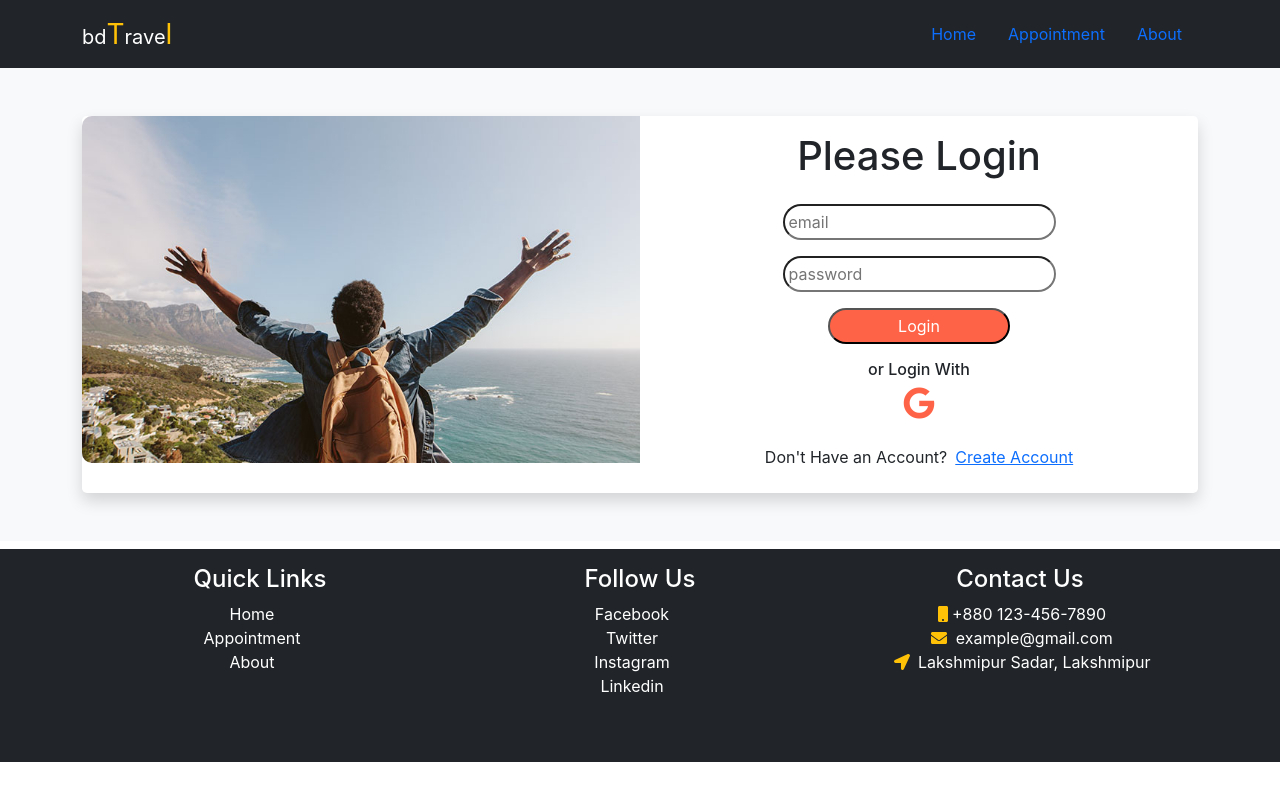
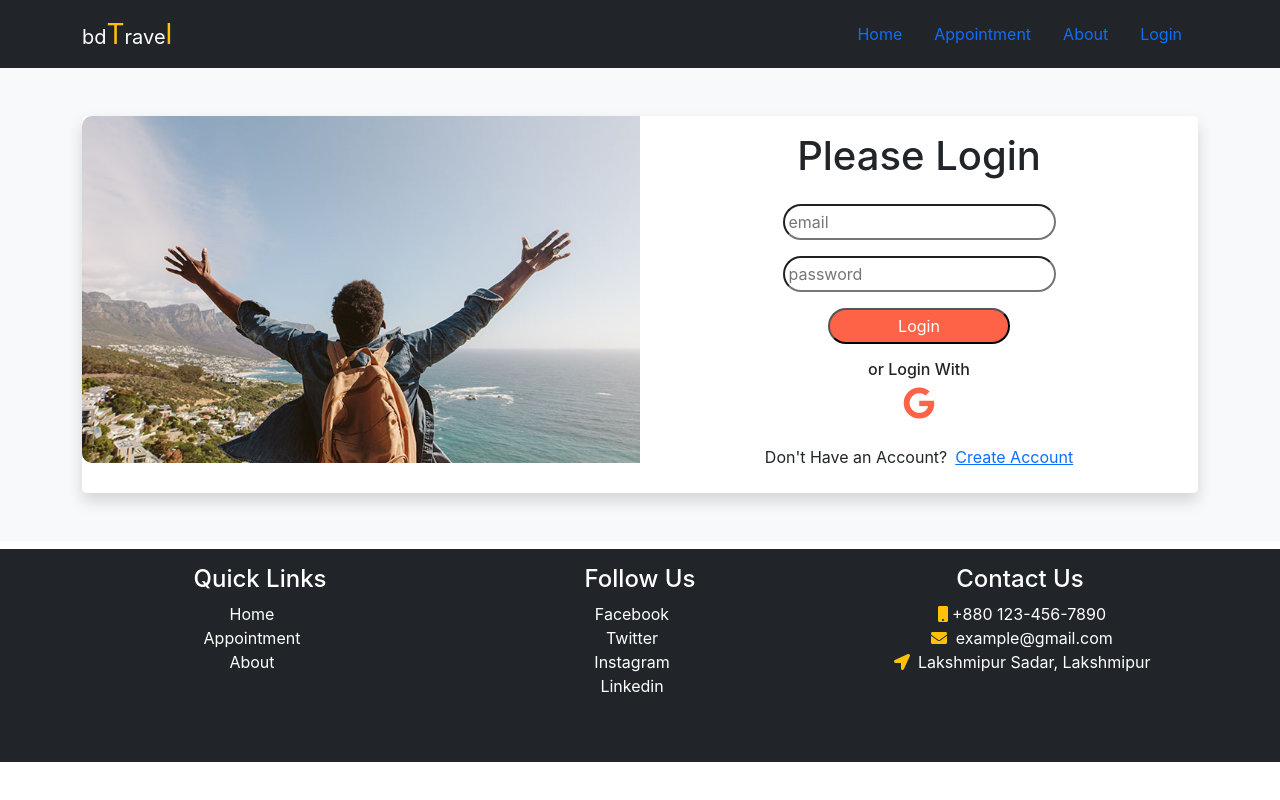
Before and after one commit to eimon078/bdTravel-client-side, a React (Create React App) app: page /login in a window 1280 px wide. Built offline with nearby package versions, Linux system fonts and the light colour scheme; no server answers.

Commit message:
Added Authentication

```diff
--- a/package.json
+++ b/package.json
@@ -10,6 +10,7 @@
     "@testing-library/react": "^11.2.7",
     "@testing-library/user-event": "^12.8.3",
     "bootstrap": "^5.1.3",
+    "firebase": "^9.2.0",
     "react": "^17.0.2",
     "react-bootstrap": "^2.0.1",
     "react-dom": "^17.0.2",
--- a/src/App.js
+++ b/src/App.js
@@ -1,5 +1,6 @@
 import { BrowserRouter, Switch, Route } from 'react-router-dom';
 import './App.css';
+import AuthProvider from './contexts/AuthProvider';
 import Home from './pages/Home/Home/Home';
 import Login from './pages/Login/Login/Login';
 import Register from './pages/Login/Register/Register';
@@ -10,6 +11,7 @@ import Header from './pages/Shared/Header/Header';
 function App() {
   return (
     <div className="App">
+      <AuthProvider>
         <BrowserRouter>
           <Header></Header>
           <Switch>
@@ -31,6 +33,7 @@ function App() {
           </Switch>
           <Footer></Footer>
         </BrowserRouter>
+      </AuthProvider>
     </div>
   );
 }
--- /dev/null
+++ b/src/contexts/AuthProvider.js
@@ -0,0 +1,16 @@
+import React from 'react';
+import { createContext } from 'react';
+import useFirebase from '../hooks/useFirebase';
+
+
+export const AuthContext = createContext();
+const AuthProvider = ({ children }) => {
+    const allContext = useFirebase();
+    return (
+        <AuthContext.Provider value={allContext}>
+            {children}
+        </AuthContext.Provider>
+    );
+};
+
+export default AuthProvider;
--- /dev/null
+++ b/src/hooks/useAuth.js
@@ -0,0 +1,8 @@
+import { useContext } from "react"
+import { AuthContext } from "../contexts/AuthProvider"
+
+const useAuth = () => {
+    return useContext(AuthContext)
+}
+
+export default useAuth;
--- /dev/null
+++ b/src/hooks/useFirebase.js
@@ -0,0 +1,102 @@
+import { getAuth, signInWithPopup, GoogleAuthProvider, signOut, onAuthStateChanged, createUserWithEmailAndPassword, updateProfile, signInWithEmailAndPassword } from "firebase/auth";
+import { useEffect, useState } from "react";
+import initFirebase from "../pages/Login/Firebase/firebase.init";
+
+initFirebase();
+
+const useFirebase = () => {
+    const [user, setUser] = useState({});
+    const [error, setError] = useState("");
+    const [isLoading, setIsLoading] = useState(true);
+    const [userName, setUserName] = useState('');
+
+
+    const GoogleProvider = new GoogleAuthProvider();
+    const auth = getAuth();
+
+    // Google Sign In
+
+    const signInWithGoogle = () => {
+        setIsLoading(false);
+        return signInWithPopup(auth, GoogleProvider)
+
+    }
+
+    // Google SignOut
+
+    const googleSignOut = () => {
+        setIsLoading(true);
+        signOut(auth)
+            .then(() => {
+                setUser({});
+                setUserName('');
+            })
+            .finally(() => {
+                setIsLoading(false)
+            })
+    }
+
+    // Observer
+
+    useEffect(() => {
+        setIsLoading(true);
+        onAuthStateChanged(auth, (user) => {
+            if (user) {
+                setUser(user);
+                setUserName(user?.displayName)
+            }
+            else {
+                setUser({});
+                setUserName('');
+            }
+            setIsLoading(false)
+        })
+    }, [])
+
+    // Create User
+
+    const createUserWithEmailPassword = (email, password, name) => {
+        setIsLoading(true);
+        createUserWithEmailAndPassword(auth, email, password,)
+            .then(res => {
+                updateProfile(auth.currentUser, { displayName: name })
+                    .then(() => {
+                        setUser(res.user);
+                        setUserName(name);
+                    });
+            })
+            .catch(error => {
+                setError(error.message);
+                console.log(error);
+            })
+            .finally(() => {
+                setIsLoading(false)
+            })
+
+
+    }
+
+    // Sign in user
+
+    const signInUserWithEmailPassword = (email, password) => {
+        setIsLoading(false);
+        return signInWithEmailAndPassword(auth, email, password)
+
+    }
+
+    return {
+        user,
+        setUser,
+        error,
+        setError,
+        signInWithGoogle,
+        googleSignOut,
+        createUserWithEmailPassword,
+        signInUserWithEmailPassword,
+        isLoading,
+        setIsLoading,
+        userName
+    }
+}
+
+export default useFirebase;
--- /dev/null
+++ b/src/pages/Login/Firebase/firebase.config.js
@@ -0,0 +1,10 @@
+const firebaseConfig = {
+    apiKey: process.env.REACT_APP_FIREBASE_API_KEY,
+    authDomain: process.env.REACT_APP_FIREBASE_AUTH_DOMAIN,
+    projectId: process.env.REACT_APP_FIREBASE_PROJECT_ID,
+    storageBucket: process.env.REACT_APP_FIREBASE_STORAGE_BUCKET,
+    messagingSenderId: process.env.REACT_APP_FIREBASE_MESSAGING_SENDER_ID,
+    appId: process.env.REACT_APP_FIREBASE_APP_ID,
+};
+
+export default firebaseConfig;
--- /dev/null
+++ b/src/pages/Login/Firebase/firebase.init.js
@@ -0,0 +1,7 @@
+import { initializeApp } from "firebase/app";
+import firebaseConfig from "./firebase.config";
+const initFirebase = () => {
+    initializeApp(firebaseConfig);
+}
+
+export default initFirebase
--- a/src/pages/Login/Login/Login.js
+++ b/src/pages/Login/Login/Login.js
@@ -1,10 +1,10 @@
-import React from 'react';
+import React, { useState } from 'react';
 import { Col, Container, Row } from 'react-bootstrap';
 import { useForm } from "react-hook-form";
 import './Login.css'
 import login_img from '../../../Images/login_img.jpg'
-import { useState } from 'react';
 import { Link } from 'react-router-dom';
+import useAuth from '../../../hooks/useAuth';
 
 
 const Login = () => {
@@ -12,7 +12,19 @@ const Login = () => {
     const { register, handleSubmit } = useForm();
     const onSubmit = data => console.log(data);
 
+    const { signInWithGoogle, setUser, setIsLoading } = useAuth();
 
+    // firebase auth method
+    const googleSignIn = () => {
+        signInWithGoogle()
+            .then(res => {
+                setUser(res.user)
+                // history.push(redirect);
+            })
+            .finally(() => {
+                setIsLoading(false)
+            })
+    }
 
     return (
         <div className='login py-5 bg-light'>
@@ -44,7 +56,7 @@ const Login = () => {
                         </form>
                         <div>
                             <h6>or Login With</h6>
-                            <span style={{ color: "Tomato" }}><i className="fab fa-google fa-2x"></i></span>
+                            <span style={{ color: "Tomato" }} onClick={googleSignIn}><i className="fab fa-google fa-2x"></i></span>
                         </div>
                         <div className="py-4">
                             <span className="pe-2"> Don't Have an Account?</span><Link to="/register">Create Account</Link>
--- a/src/pages/Shared/Header/Header.js
+++ b/src/pages/Shared/Header/Header.js
@@ -1,9 +1,10 @@
 import React from 'react';
 import { Container, Nav, Navbar, Button } from 'react-bootstrap';
 import { Link } from 'react-router-dom';
+import useAuth from '../../../hooks/useAuth';
 
 const Header = () => {
-    // const { user, googleSignOut, userName } = useAuth()
+    const { user, googleSignOut, userName } = useAuth();
     return (
         <>
             <Navbar collapseOnSelect expand="lg" sticky="top" bg="dark" variant="dark">
@@ -14,12 +15,12 @@ const Header = () => {
                         <Nav.Link as={Link} to="/home">Home</Nav.Link>
                         <Nav.Link as={Link} to="/appointment">Appointment</Nav.Link>
                         <Nav.Link as={Link} to="/about">About</Nav.Link>
-                        {/*  {
+                        {
                             user.email ? <Button size='sm' className="me-2" onClick={googleSignOut}>Log Out</Button> : <Nav.Link as={Link} to="/login">Login</Nav.Link>
                         }
                         <Navbar.Text>
                             {userName && <span>{userName}</span>}
-                        </Navbar.Text> */}
+                        </Navbar.Text>
                     </Navbar.Collapse>
                 </Container>
             </Navbar>
```
Also changed, not shown: src/pages/Login/PrivateRoute/PrivateRoute.js (added, +29 -0 lines), 1 other file (tests, documents, lock files or other folders). Lines whose indentation alone changed are shown as unchanged.
